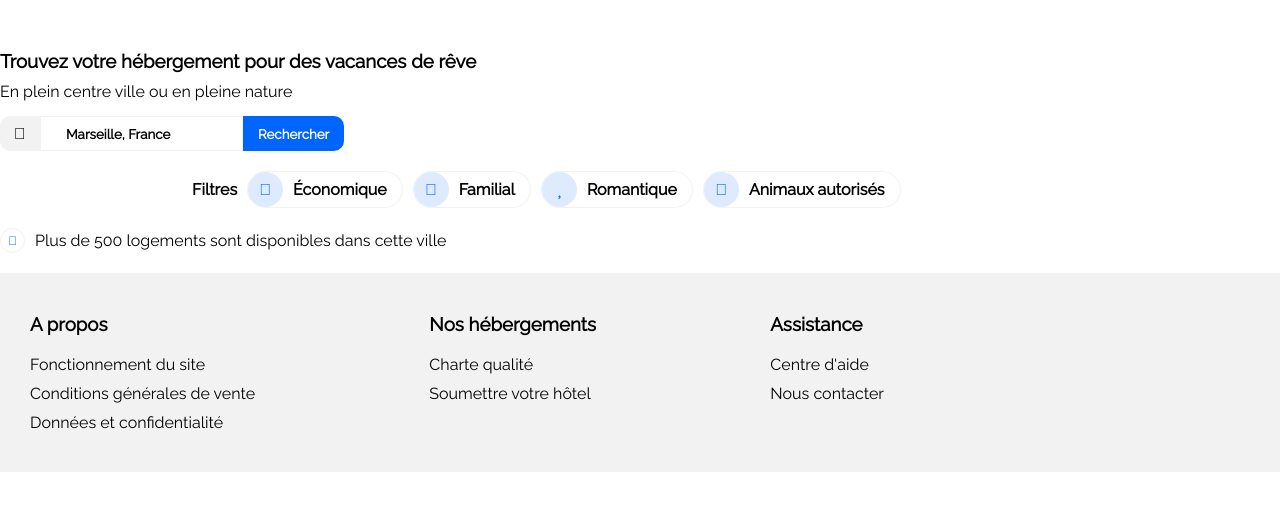
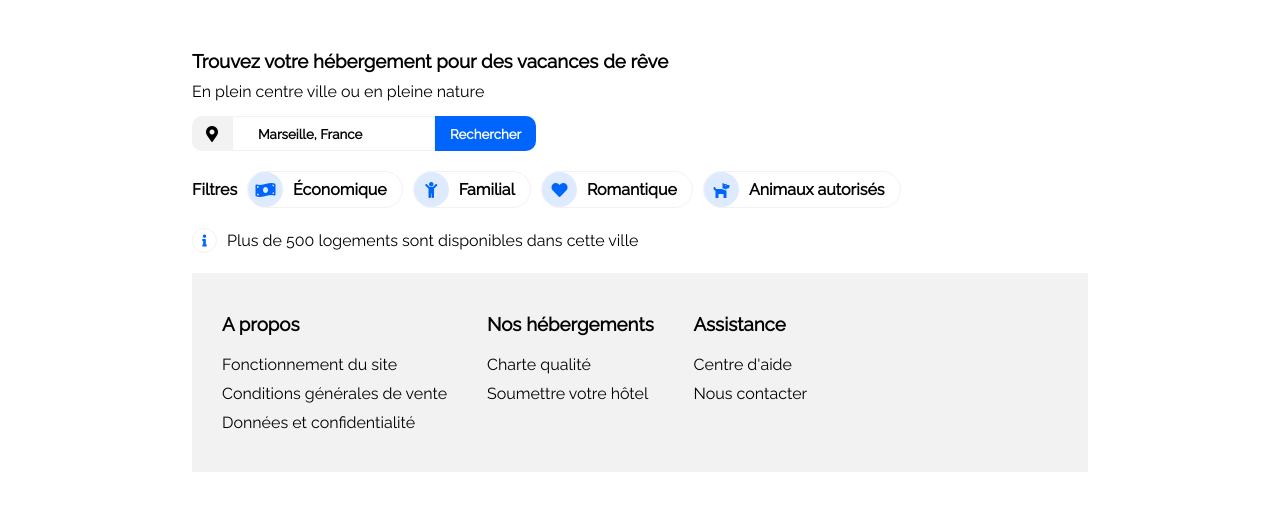
Before and after one commit to musk-coding/savane, a plain HTML site: page index.html in a window 1280 px wide. Drawn offline with Linux system fonts and the light colour scheme.

Commit message:
Fiex fontawesome issue

```diff
--- a/index.html
+++ b/index.html
@@ -17,7 +17,7 @@
     <title>Reservia</title>
   </head>
   <body>
-    <div>
+    <div class="container">
       <!-- <nav class="navigation">
         <img src="./assets/images/logo/Reservia.svg" alt="Logo Reservia" />
 
@@ -46,7 +46,7 @@
           />
           <button class="search__button">Rechercher</button>
         </div>
-        <div class="search__filters container">
+        <div class="search__filters">
           <div class="search__filters_label">Filtres</div>
           <div class="search__filters__option">
             <div class="filter__icon">
--- a/style.css
+++ b/style.css
@@ -1,6 +1,4 @@
-*,
-*::before,
-*::after {
+* {
   margin: 0;
   padding: 0;
   box-sizing: border-box;
@@ -105,7 +103,6 @@ ul {
 
 .search__filters {
   padding: 20px 0;
-  width: 70%;
   display: flex;
   flex-wrap: wrap;
   justify-content: flex-start;
```
